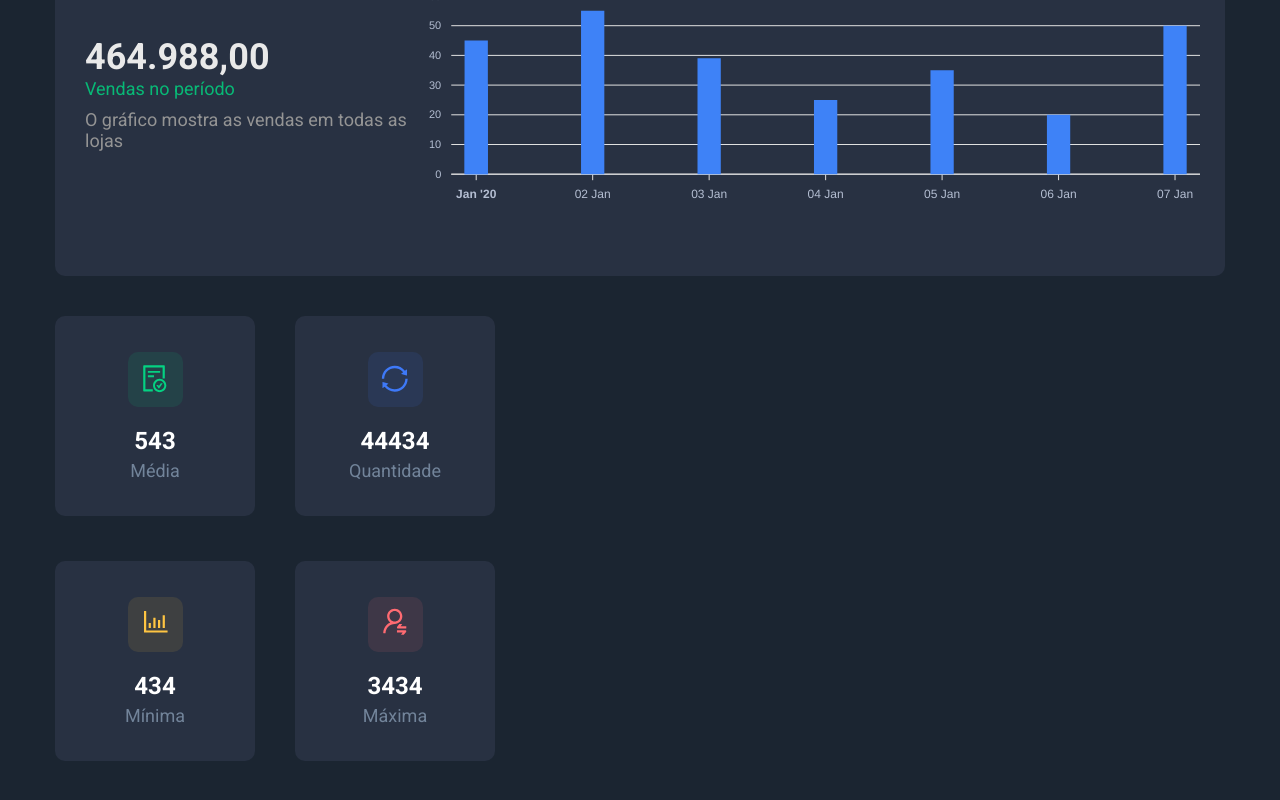
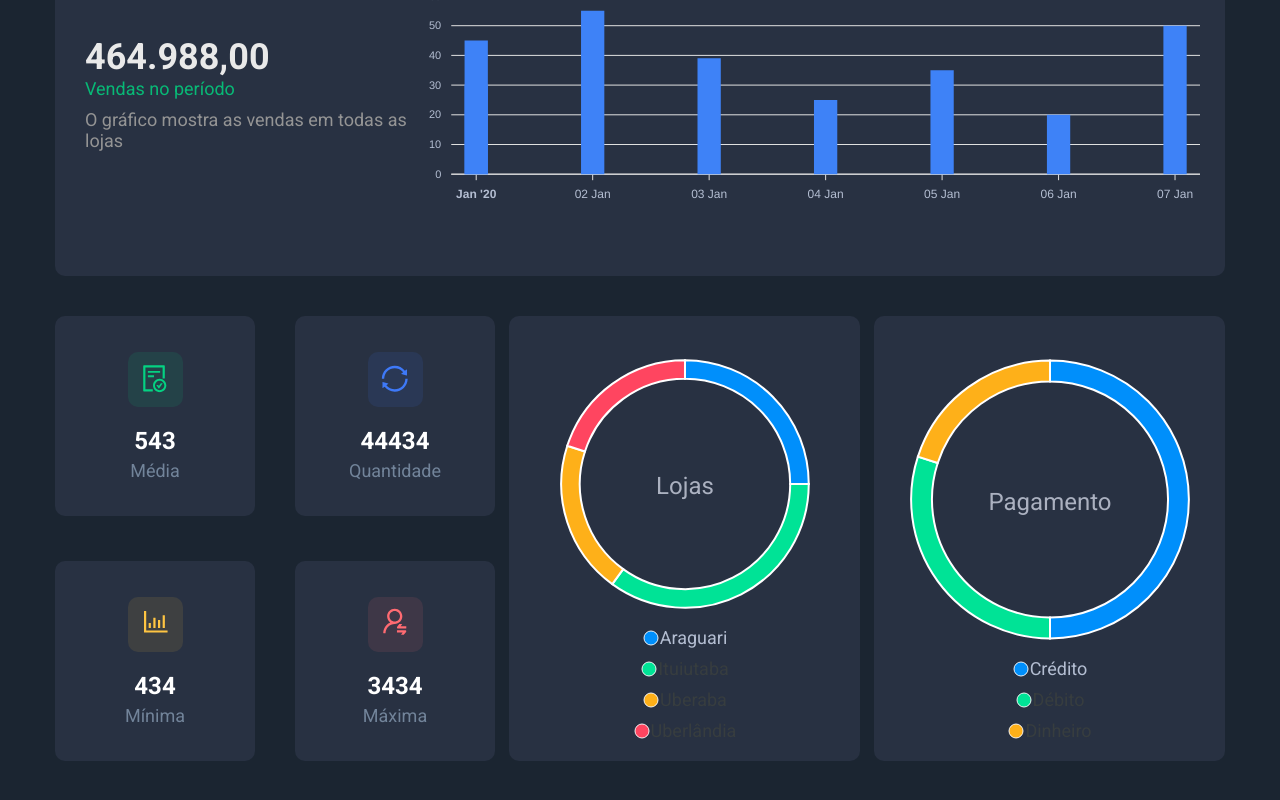
Before and after one commit to T-G0nc4lv3s/dssales, a React (Create React App) app: page / in a window 1280 px wide. Shown: the part 324-1124 px from the top of the page. Built offline with nearby package versions, Linux system fonts and the light colour scheme.

Commit message:
Add PieChartCard component

```diff
--- a/src/App.tsx
+++ b/src/App.tsx
@@ -3,6 +3,7 @@
 import Filter from './components/filter/index';
 import SalesByDate from './components/sales-by-date/index';
 import SalesSummary from './components/sales-summary/index';
+import PieChartCard from './components/pie-chart-card/index';
 
 function App() {
   return (
@@ -13,6 +14,16 @@
         <SalesByDate />
         <div className="sales-overview-container">
           <SalesSummary />
+          <PieChartCard
+            name="Lojas"
+            labels={['Araguari', 'Ituiutaba', 'Uberaba', 'Uberlândia']}
+            series={[25, 35, 20, 20]}
+          />
+          <PieChartCard
+            name="Pagamento"
+            labels={['Crédito', 'Débito', 'Dinheiro']}
+            series={[50, 30, 20]}
+          />
         </div>
       </div>
     </>
--- /dev/null
+++ b/src/components/pie-chart-card/helpers.ts
@@ -0,0 +1,67 @@
+import { ApexOptions } from 'apexcharts';
+
+export const buildPieChartConfig = (labels: string[] = [], name: string) => {
+  return {
+    labels,
+    noData: {
+      text: 'Sem resultados',
+      align: 'center',
+      verticalAlign: 'middle',
+      offsetX: 0,
+      offsetY: 0,
+      style: {
+        color: '#FFF',
+        fontSize: '18px',
+        fontFamily: 'Roboto, sans-serif'
+      }
+    },
+    legend: {
+      show: true,
+      floating: false,
+      position: 'bottom',
+      offsetY: 0,
+      labels: {
+        colors: ['#b4bed2']
+      },
+      fontFamily: 'Roboto, sans-serif',
+      fontSize: '18px',
+      itemMargin: {
+        vertical: 5
+      }
+    },
+    dataLabels: {
+      enabled: false
+    },
+    plotOptions: {
+      pie: {
+        size: 400,
+        donut: {
+          size: '85%',
+          labels: {
+            show: true,
+            name: {
+              show: true,
+              offsetY: 10,
+              formatter: function () {
+                return name;
+              }
+            },
+            total: {
+              show: true,
+              showAlways: true,
+              fontSize: '24px',
+              color: '#ABB1C0',
+              fontFamily: 'Roboto, sans-serif',
+              formatter: function () {
+                return '';
+              }
+            }
+          }
+        }
+      }
+    },
+    chart: {
+      height: '400px'
+    }
+  } as ApexOptions;
+};
--- /dev/null
+++ b/src/components/pie-chart-card/index.tsx
@@ -0,0 +1,25 @@
+import './styles.css';
+import ReactApexCharts from 'react-apexcharts';
+import { buildPieChartConfig } from './helpers';
+
+type Props = {
+  labels: string[];
+  name: string;
+  series: number[];
+};
+
+function PieChartCard({ labels, name, series }: Props) {
+  return (
+    <div className="pie-chart-card base-card">
+      <ReactApexCharts
+        options={buildPieChartConfig(labels, name)}
+        type="donut"
+        widht="400"
+        height="400"
+        series={series}
+      />
+    </div>
+  );
+}
+
+export default PieChartCard;
--- /dev/null
+++ b/src/components/pie-chart-card/styles.css
@@ -0,0 +1,11 @@
+.pie-chart-card {
+  width: 30%;
+  padding-top: 35px;
+  display: flex;
+  justify-content: center;
+}
+
+.apexcharts-legend.apexcharts-align-center {
+  flex-direction: column;
+  align-items: center;
+}
```
